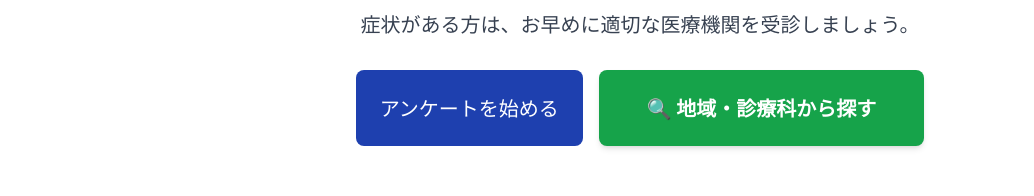
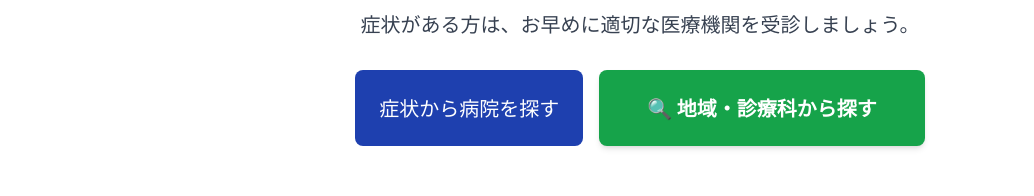
Before and after one commit to hohoemi-rabo/byouin-nabi, a Next.js app: page / in a window 1280 px wide. Shown: the part 1364-1560 px from the top of the page, without its empty margins (0-1034 px from the left). Built offline with nearby package versions, Linux system fonts and the light colour scheme.

Commit message:
💄トップページ修正

```diff
--- a/src/app/page.tsx
+++ b/src/app/page.tsx
@@ -121,7 +121,7 @@ export default function Home() {
         {/* ボタングループ */}
         <div className="flex flex-col md:flex-row gap-4 justify-center items-center">
           <StartQuestionnaireButton className="text-xl px-12 py-6 w-full md:w-auto">
-            アンケートを始める
+            症状から病院を探す
           </StartQuestionnaireButton>
 
           <Link href="/search" className="w-full md:w-auto">
```
